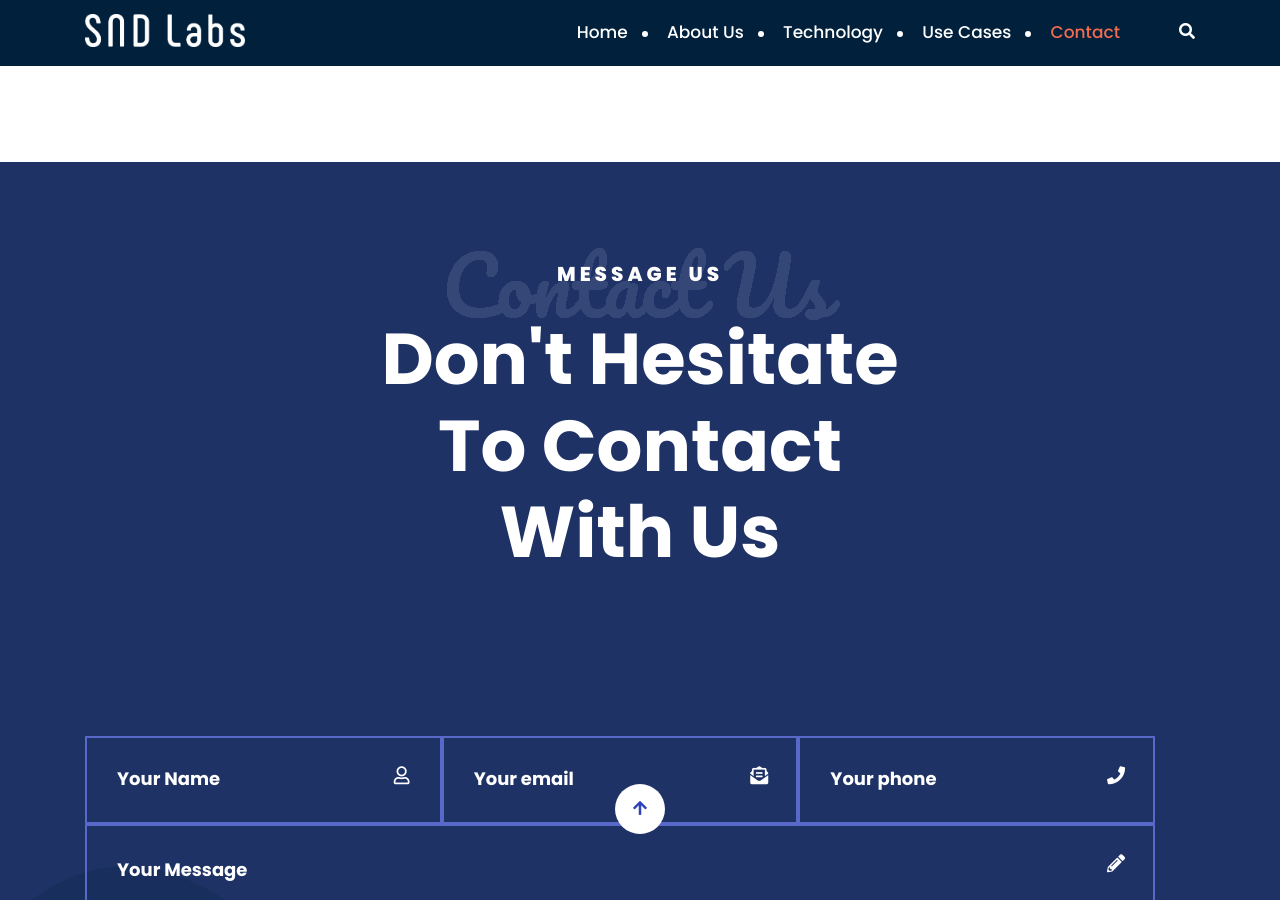
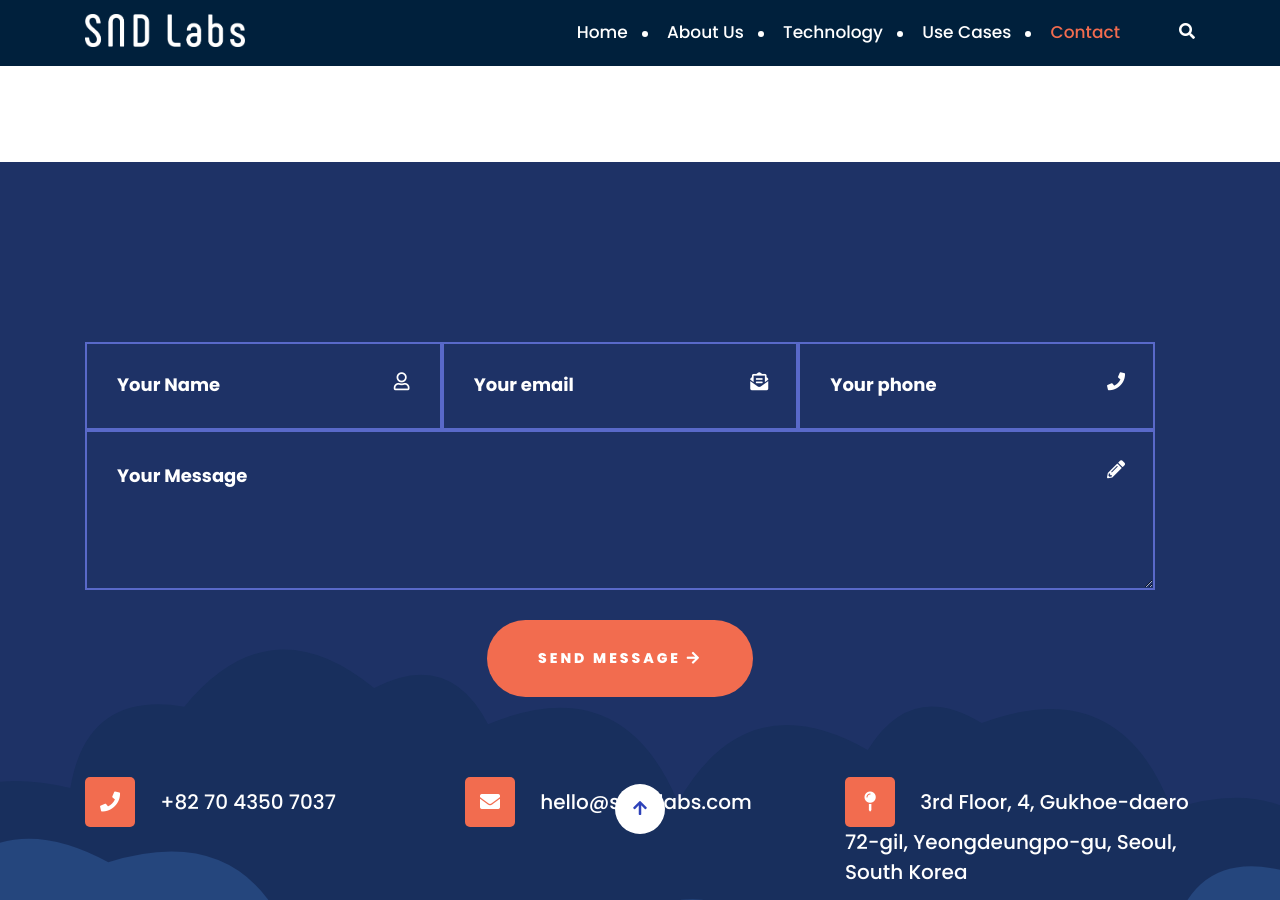
Before and after one commit to snd-labs-site/snd-labs-site.github.io, a Jekyll site: the page built from index.html, in a window 1280 px wide and 900 px high, scrolled down 4067 px. Built offline with Jekyll 4.4.1, drawn with Linux system fonts in a browser that asks for light colours.

Commit message:
Update footer.html

```diff
--- a/_includes/footer.html
+++ b/_includes/footer.html
@@ -1,15 +1,6 @@
 <!--======  CONTACT-WITH-FOOTER PART START ======-->
 <section class="contact-with-footer-area contact-bg pt-100" id="contact">
     <div class="container">
-        <div class="row">
-            <div class="col-lg-6 offset-lg-3 text-center pb-80">
-                <div class="section-title contact-title">
-                    <span><img src="{{relative_url}}/assets/images/contact-text.png" alt=""></span>
-                    <p class="section-para"><span></span>Message Us</p>
-                    <h1>Don't Hesitate To Contact With Us</h1>
-                </div>
-            </div>
-        </div>
         <div class="row">
             <div class="col-lg-12">
                 <div class="contact-form-area">
```
